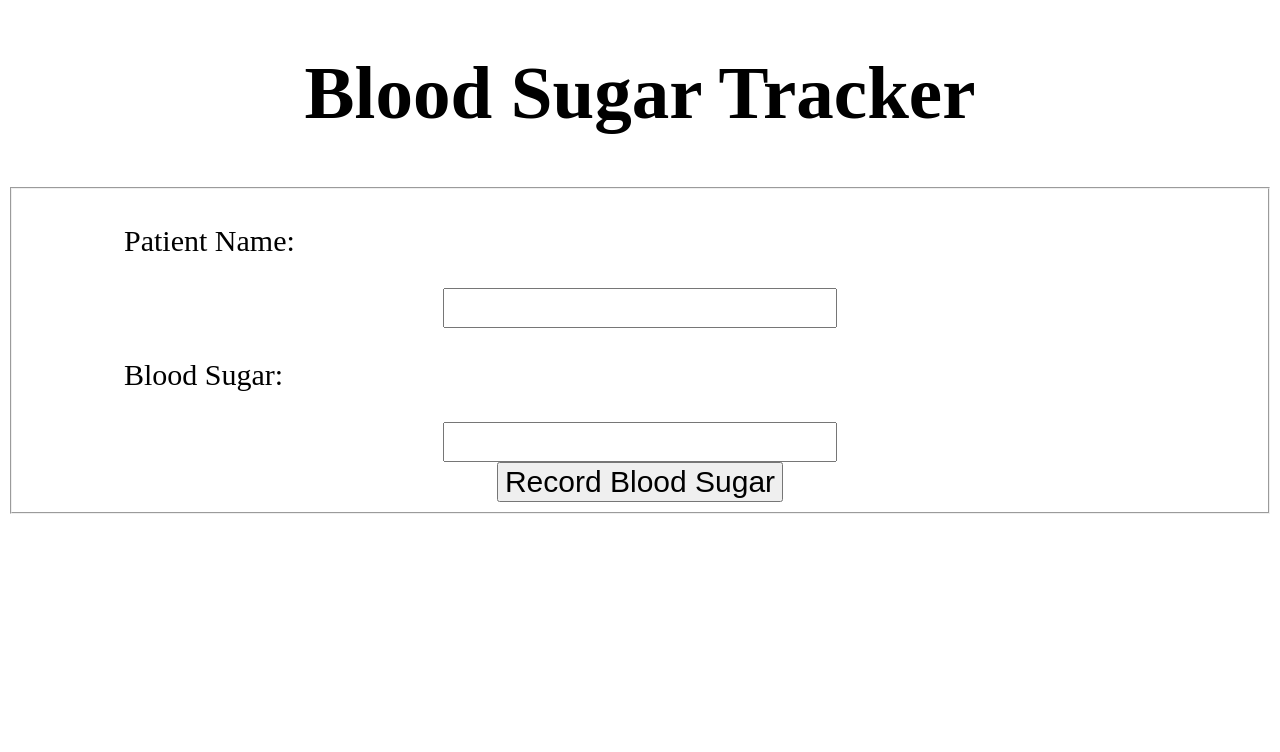
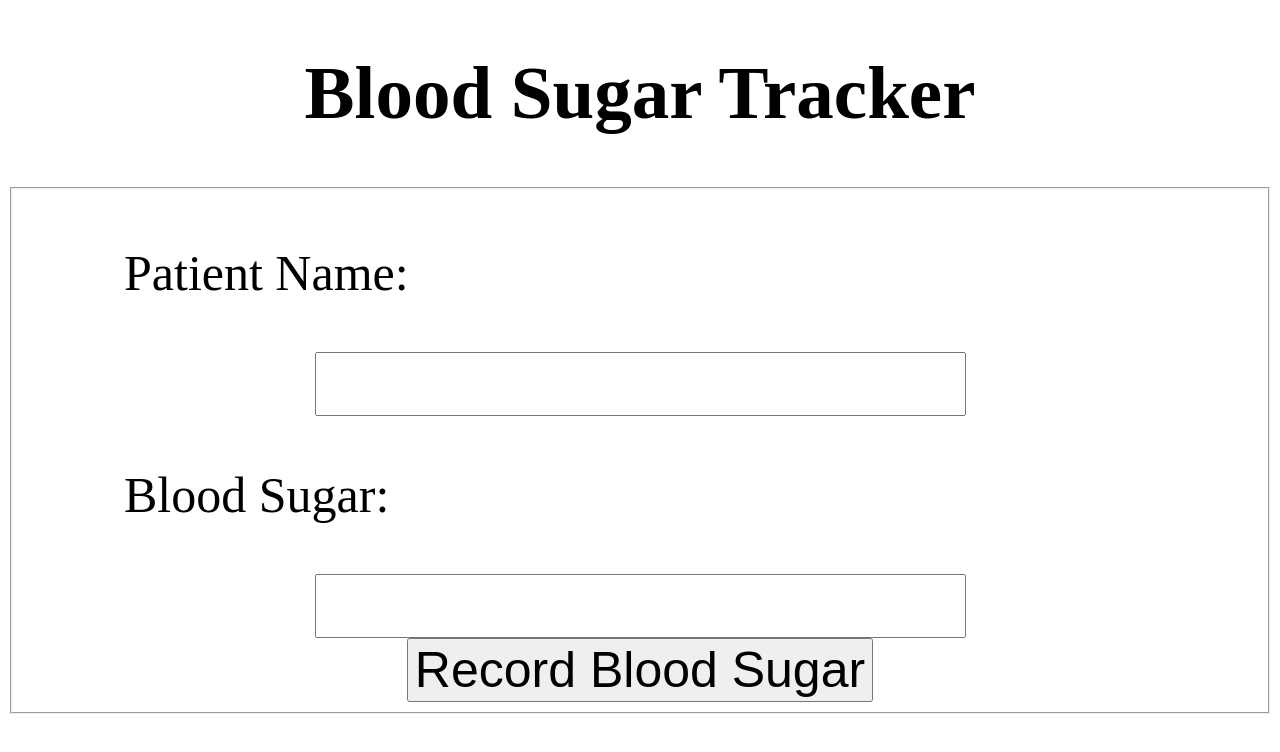
Before and after one commit to Rubeno24/CSC193a, a plain HTML site: page bloodSugar.html in a window 1280 px wide. Drawn offline with Linux system fonts and the light colour scheme.

Commit message:
BloodSugarTracker

```diff
--- a/bloodsugar.css
+++ b/bloodsugar.css
@@ -9,7 +9,7 @@
 
 }
 p{
-    font-size: 30px;
+    font-size: 50px;
     margin-left: 100px;
     display:inline-block;
 
@@ -19,17 +19,13 @@ fieldset{
     width: auto;
 }
 input{
-    font-size: 30px;
+    font-size: 50px;
     display: block;
     margin: auto;
 }
 button{
-    font-size: 30px;
+    font-size: 50px;
     display: block;
     margin: auto;
 
 }
-#flex{
-
-    font-size: 1000px;
-}
```
